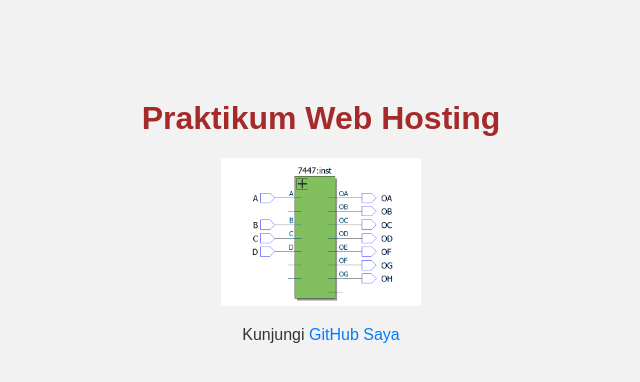
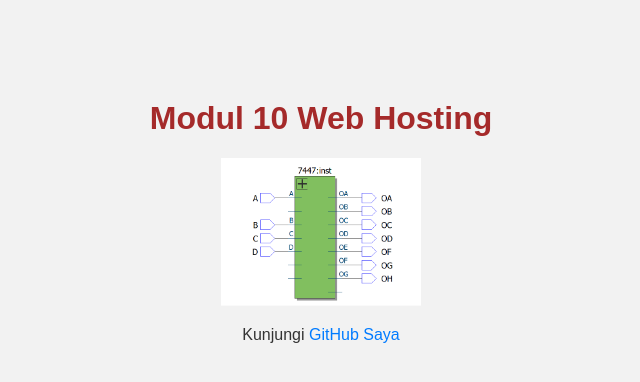
Before and after one commit to KalyaHumaida/modul10, a plain HTML site: page percobaan3/index.html in a window 1280 px wide. Shown: the whole page, without its empty margins (319-959 px from the left). Drawn offline with Linux system fonts and the light colour scheme.

Commit message:
Update index.html

```diff
--- a/percobaan3/index.html
+++ b/percobaan3/index.html
@@ -1,7 +1,7 @@
 <!DOCTYPE html>
 <html>
 <head>
-  <title>Modul 10 Web Hosting - Percobaan 3</title>
+  <title>Praktikum Studio Desain Website - Percobaan 3</title>
   <style>
     body {
       font-family: Arial, sans-serif;
@@ -16,7 +16,7 @@
   </style>
 </head>
 <body>
-  <h1>Praktikum Web Hosting</h1>
+  <h1>Modul 10 Web Hosting</h1>
   <img src="gambar.png" alt="gambar" width="200">
   <p>Kunjungi <a href="https://github.com/KalyaHumaida" target="_blank">GitHub Saya</a></p>
 </body>
```
